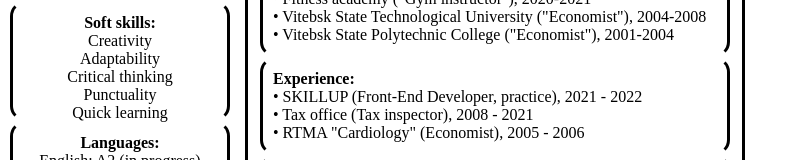
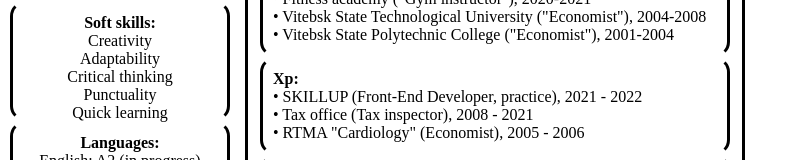
Before and after one commit to DeguzBelarus/CV, a React (Create React App) app: page / in a window 1280 px wide. Shown: the part 484-644 px from the top of the page, without its empty margins (0-808 px from the left). Built offline with nearby package versions, Linux system fonts and the light colour scheme.

Commit message:
main page update info

```diff
--- a/src/components/Main/Main.jsx
+++ b/src/components/Main/Main.jsx
@@ -75,7 +75,7 @@
         </div>
 
         <div className="experience">
-          <h4>Experience:</h4>
+          <h4>Xp:</h4>
           <p>
             • SKILL&shy;UP (Front-End De&shy;ve&shy;lo&shy;per, prac&shy;tice),
             2021 - 2022
```
